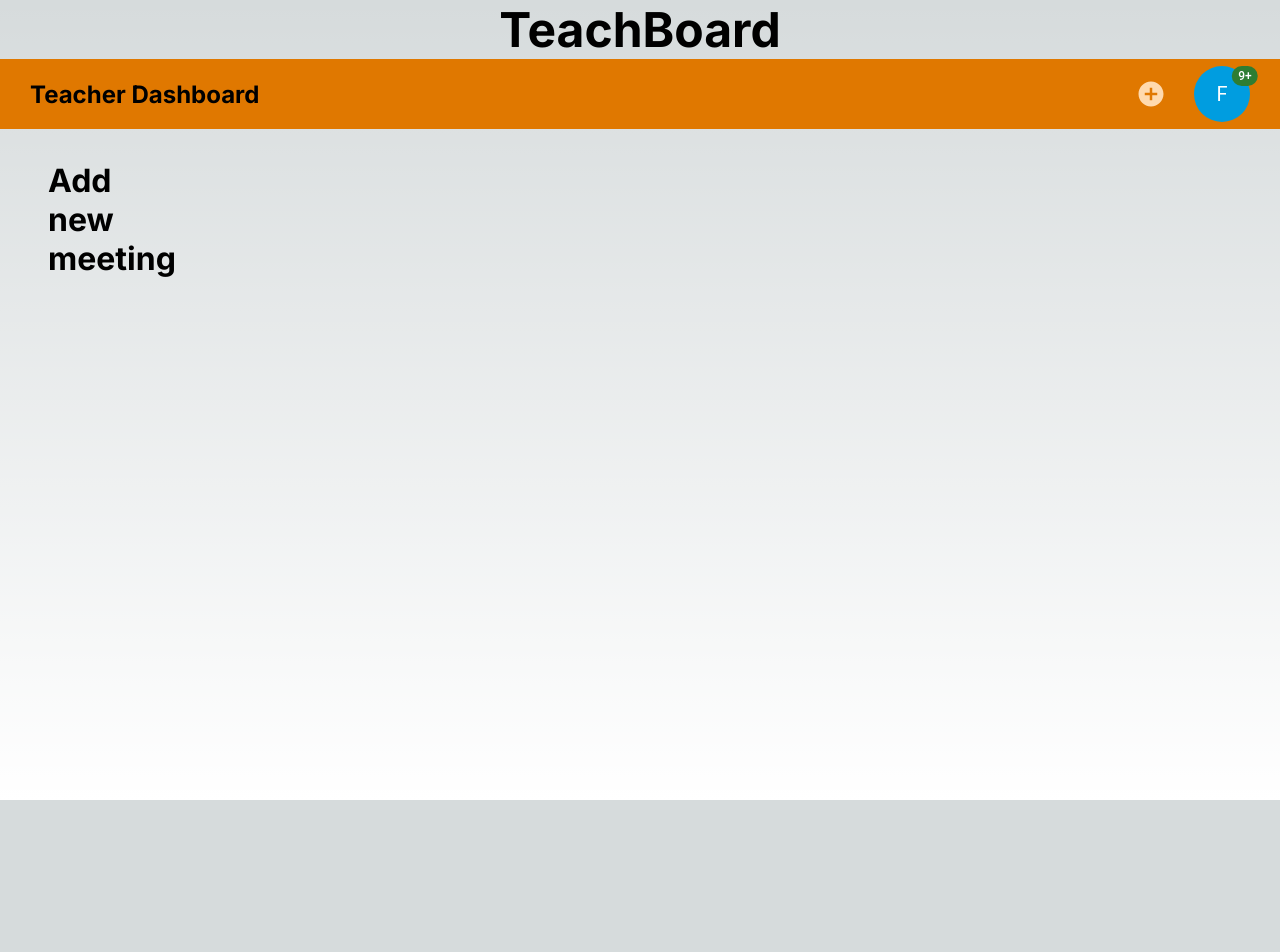
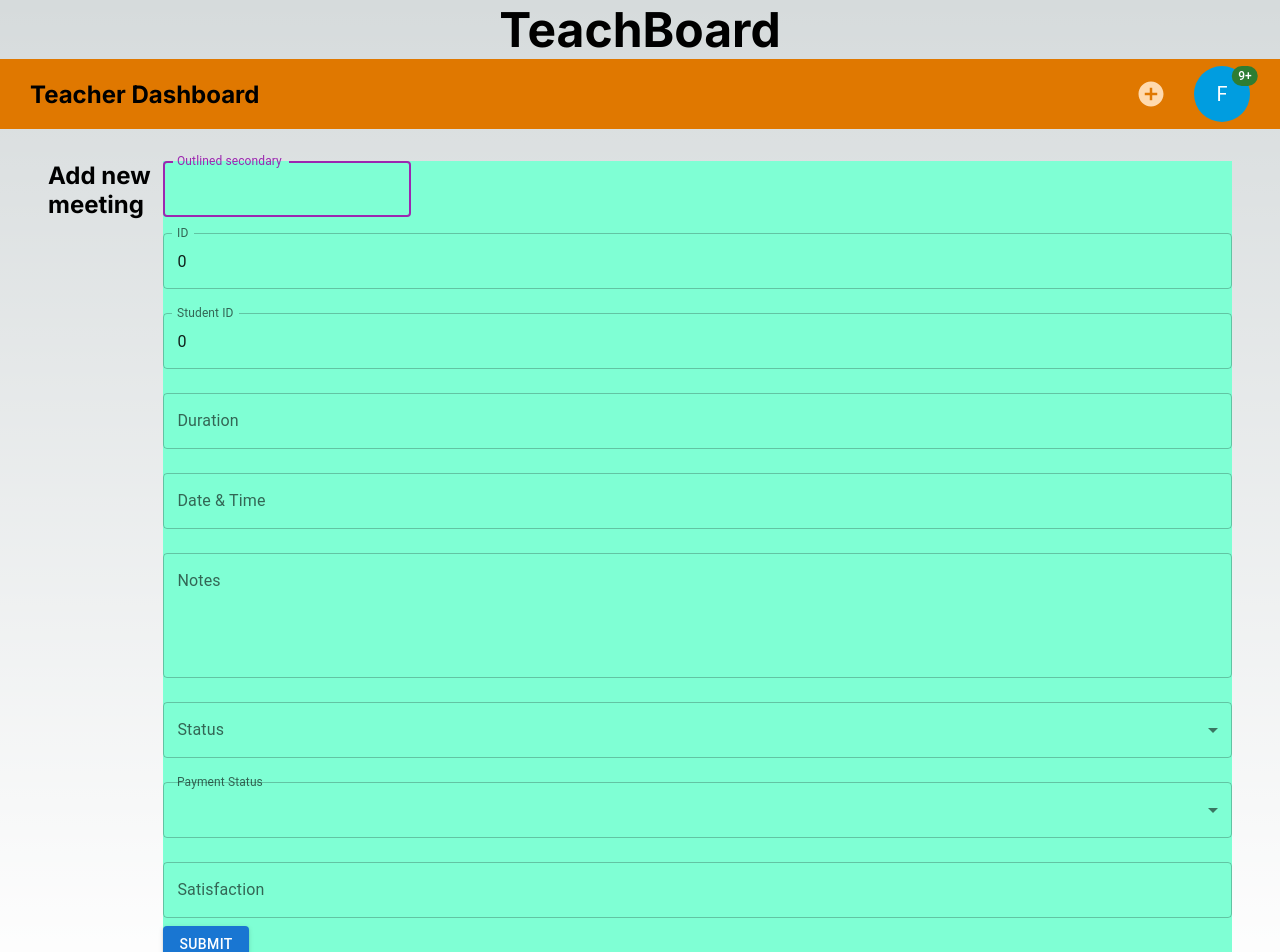
Before and after one commit to Filszu/teach-board, a Next.js app: page /dashboard/meetings/add-new-meeting in a window 1280 px wide. Shown: the top 952 px of the page. Before the commit the page ends 800 px from the top, so only its background shows below. Built offline with nearby package versions, Linux system fonts and the light colour scheme.

Commit message:
created meetingCardForm

```diff
--- /dev/null
+++ b/app/(teacher)/dashboard/meetings/add-new-meeting/page.module.css
@@ -0,0 +1,5 @@
+.meetingForm{
+    grid-column: 1/13;
+    display: flex;
+    justify-content: center;
+}
--- a/app/(teacher)/dashboard/meetings/add-new-meeting/page.tsx
+++ b/app/(teacher)/dashboard/meetings/add-new-meeting/page.tsx
@@ -1,13 +1,23 @@
+import { MeetingForm } from '@/components';
+import styles from './page.module.css'
+
 
 interface Props {
 }
 
 
 const Page = async(props: Props) => {
+
+    function postNewMeeting() {
+        console.log('postNewMeeting');
+    }
     return (
         <>
+            <section className={styles.meetingForm}>
+                <h2>Add new meeting</h2>
+                <MeetingForm/>
+            </section>
 
-            <h1>Add new meeting</h1>
         </>
     )
 }
--- /dev/null
+++ b/components/forms/MeetingForm.module.css
@@ -0,0 +1,5 @@
+.meetingForm{
+    color: var(--elements-secondary-color);
+    background-color: aquamarine;
+
+}
--- /dev/null
+++ b/components/forms/MeetingForm.tsx
@@ -0,0 +1,151 @@
+'use client'
+
+import { Meeting } from "@/types/types";
+import { TextField, Button, FormControl, InputLabel, Select, MenuItem,  createTheme,
+  ThemeProvider, } from '@mui/material';
+import { useState } from "react";
+import styles from './MeetingForm.module.css'
+
+interface Props {
+
+}
+const theme = createTheme({
+  palette: {
+    primary: {
+      main: '#E07800', // Set the primary color to yellow
+    },
+    secondary:{
+      main: '#ddd',
+    },
+    text: {
+      primary: '#FFAE52', // Set the text color to white
+    },
+
+
+  },
+});
+
+const MeetingForm = (props: Props) => {
+
+  const initialFormState: Meeting = {
+          id: 0,
+          studentID: 0,
+          statusID: null,
+          paymentStatusID: 0,
+          duration: '',
+          dateTime: '',
+          satisfaction: null,
+          notes: '',
+  };
+
+    const [formData, setFormData] = useState<Meeting>(initialFormState);
+
+    const handleChange = (e: React.ChangeEvent<HTMLInputElement | { value: unknown }>) => {
+      const { name, value } = e.target;
+      setFormData((prevData) => ({ ...prevData, [name]: value }));
+    };
+
+
+
+    const handleSubmit = (e: React.FormEvent<HTMLFormElement>) => {
+      e.preventDefault();
+      // Handle form submission or further processing here
+      console.log(formData);
+    };
+
+  return (
+    // <ThemeProvider theme={theme}>
+    <form onSubmit={handleSubmit} className={styles.meetingForm}>
+
+
+      <TextField label="Outlined secondary" color="secondary" focused />
+      <TextField
+        name="id"
+        label="ID"
+        value={formData.id}
+        onChange={handleChange}
+        fullWidth
+        margin="normal"
+        color="secondary"
+
+
+      />
+      <TextField
+        name="studentID"
+        label="Student ID"
+        value={formData.studentID}
+        onChange={handleChange}
+        fullWidth
+        margin="normal"
+        color="success"
+      />
+      <TextField
+        name="duration"
+        label="Duration"
+        value={formData.duration}
+        onChange={handleChange}
+        fullWidth
+        margin="normal"
+      />
+      <TextField
+        name="dateTime"
+        label="Date & Time"
+        value={formData.dateTime}
+        onChange={handleChange}
+        fullWidth
+        margin="normal"
+      />
+      <TextField
+        name="notes"
+        label="Notes"
+        value={formData.notes}
+        onChange={handleChange}
+        fullWidth
+        margin="normal"
+        multiline
+        rows={4}
+      />
+      <FormControl fullWidth margin="normal">
+        <InputLabel>Status</InputLabel>
+        <Select
+          name="statusID"
+          value={formData.statusID}
+          onChange={handleChange}
+          fullWidth
+        >
+          <MenuItem value={null}>None</MenuItem>
+          <MenuItem value={1}>Status 1</MenuItem>
+          <MenuItem value={2}>Status 2</MenuItem>
+          {/* Add more menu items as needed */}
+        </Select>
+      </FormControl>
+      <FormControl fullWidth margin="normal">
+        <InputLabel>Payment Status</InputLabel>
+        <Select
+          name="paymentStatusID"
+          value={formData.paymentStatusID}
+          onChange={handleChange}
+          fullWidth
+        >
+          <MenuItem value={1}>Payment Status 1</MenuItem>
+          <MenuItem value={2}>Payment Status 2</MenuItem>
+          {/* Add more menu items as needed */}
+        </Select>
+      </FormControl>
+      <TextField
+        name="satisfaction"
+        label="Satisfaction"
+        value={formData.satisfaction || ''}
+        onChange={handleChange}
+        fullWidth
+        margin="normal"
+      />
+      <Button type="submit" variant="contained" color="primary">
+        Submit
+      </Button>
+    </form>
+    // </ThemeProvider>
+  )
+}
+
+export default MeetingForm
--- a/components/index.ts
+++ b/components/index.ts
@@ -3,6 +3,7 @@ import Navabar from "./navbar/Navabar";
 import InfoCard from "./infoCard/InfoCard";
 import MeetingCard from "./meetingCard/MeetingCard";
 import { LoadingBox } from "./loading/LoadingBox";
+import MeetingForm from "./forms/MeetingForm";
 
 
-export { UserIcon, Navabar,InfoCard, MeetingCard, LoadingBox };
+export { UserIcon, Navabar,InfoCard, MeetingCard, LoadingBox, MeetingForm };
```
